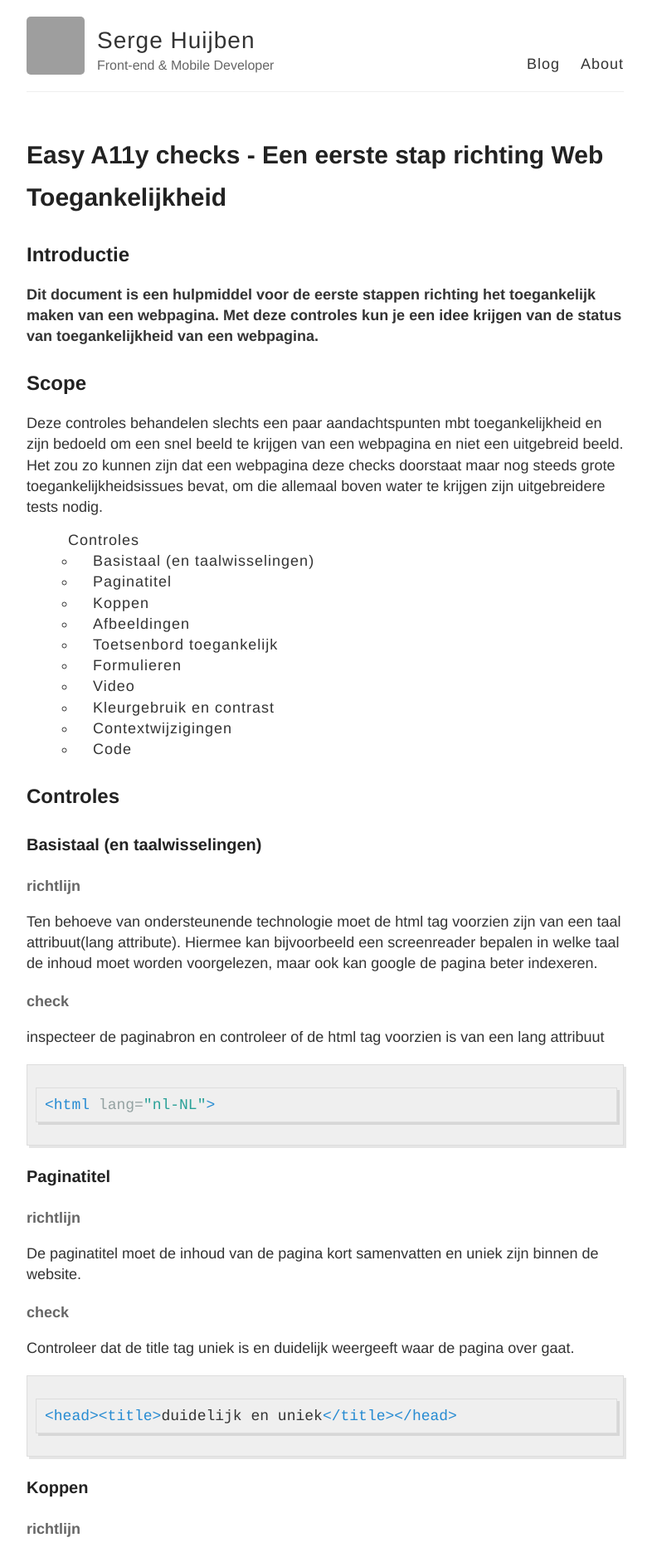
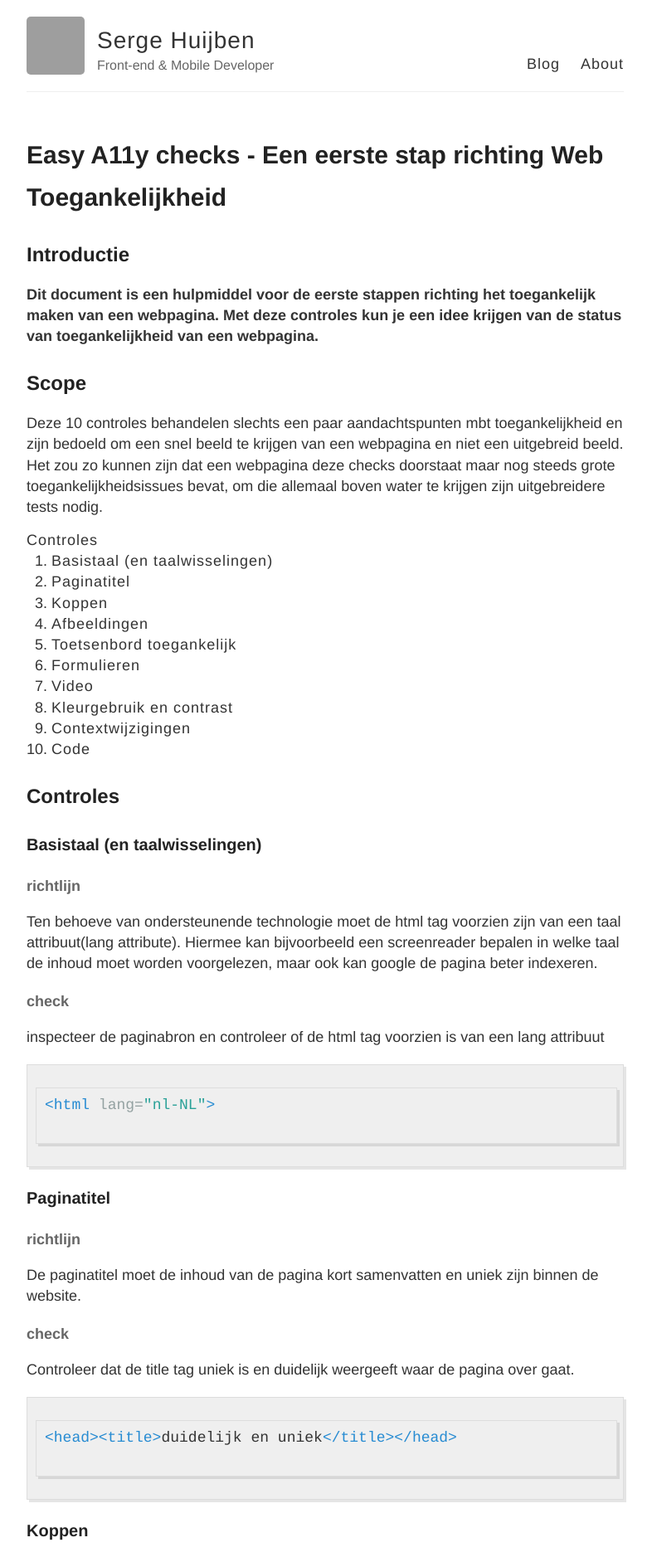
Before and after one commit to thehuijb/thehuijb.github.io, a Jekyll site: the page built from _posts/2017-09-14-start-met-a11y.md, in a window 1280 px wide. Shown: the top 1877 px of the page at 83% size, without its empty margins (248-1034 px from the left). Built offline with Jekyll 4.4.1, drawn with Linux system fonts in a browser that asks for light colours; grey boxes are pictures that could not be loaded.

Commit message:
update blog

````diff
--- a/_posts/2017-09-14-start-met-a11y.md
+++ b/_posts/2017-09-14-start-met-a11y.md
@@ -8,12 +8,12 @@ title: Easy A11y checks - Een eerste stap richting Web Toegankelijkheid
 **Dit document is een hulpmiddel voor de eerste stappen richting het toegankelijk maken van een webpagina. Met deze controles kun je een idee krijgen van de status van toegankelijkheid van een webpagina.**
 
 ## Scope
-Deze controles behandelen slechts een paar aandachtspunten mbt toegankelijkheid en zijn bedoeld om een snel beeld te krijgen van een webpagina en niet een uitgebreid beeld. Het zou zo kunnen zijn dat een webpagina deze checks doorstaat maar nog steeds grote toegankelijkheidsissues bevat, om die allemaal boven water te krijgen zijn uitgebreidere tests nodig.
+Deze 10 controles behandelen slechts een paar aandachtspunten mbt toegankelijkheid en zijn bedoeld om een snel beeld te krijgen van een webpagina en niet een uitgebreid beeld. Het zou zo kunnen zijn dat een webpagina deze checks doorstaat maar nog steeds grote toegankelijkheidsissues bevat, om die allemaal boven water te krijgen zijn uitgebreidere tests nodig.
 
 <nav class="toc" role="navigation">
 	<ul>
 		<li><a href="#controles">Controles</a>
-			<ul>
+			<ol>
 				<li><a href="#basistaal-en-taalwisselingen">Basistaal (en taalwisselingen)</a></li>
 				<li><a href="#paginatitel">Paginatitel</a></li>
 				<li><a href="#koppen">Koppen</a></li>
@@ -24,7 +24,7 @@ Deze controles behandelen slechts een paar aandachtspunten mbt toegankelijkheid
 				<li><a href="#kleurgebruik-en-contrast">Kleurgebruik en contrast</a></li>
 				<li><a href="#contextwijzigingen">Contextwijzigingen</a></li>
 				<li><a href="#code">Code</a></li>
-			</ul>
+			</ol>
 		</li>
 	</ul>
 </nav>
@@ -37,6 +37,7 @@ Ten behoeve van ondersteunende technologie moet de html tag voorzien zijn van ee
 inspecteer de paginabron en controleer of de html tag voorzien is van een lang attribuut
 ```html
 <html lang="nl-NL">
+
 ```
 
 ### Paginatitel
@@ -46,6 +47,7 @@ De paginatitel moet de inhoud van de pagina kort samenvatten en uniek zijn binne
 Controleer dat de title tag uniek is en duidelijk weergeeft waar de pagina over gaat.
 ```html
 <head><title>duidelijk en uniek</title></head>
+
 ```
 
 ### Koppen
@@ -72,6 +74,7 @@ fout:
   <h1>kop niveau 1</h1> -- tweede level 1 kop
     <h2>kop niveau 2</h2>
       <h3>kop niveau 3</h3>
+
 ```
 
 ### Afbeeldingen
@@ -81,6 +84,7 @@ Voor functionele afbeeldingen geldt dat ze altijd moeten zijn voorzien van een d
 Controleer dat de img tag voorzien is van een alt attribuut.
 ```html
 <img src="pad/naar/afbeelding" alt="duidelijk beschrijvend tekstueel alternatief">
+
 ```
 
 ### Toetsenbord toegankelijk
@@ -98,11 +102,13 @@ Controleer dat input velden voorzien zijn van een label
 <label>beschrijvende tekst
   <input type="..">
 </label>
+
 ```
 of
 ```html
 <label for="inputid">beschrijvende tekst</label>
 <input type=".." id="inputid">
+
 ```
 Controleer dat gegroepeerde radiobuttons en checkboxen voorzien zijn van fieldset en legend
 ```html
@@ -111,6 +117,7 @@ Controleer dat gegroepeerde radiobuttons en checkboxen voorzien zijn van fieldse
   <input type="checkbox/radiobutton">
   <input type="checkbox/radiobutton">
 </fieldset>
+
 ```
 Controleer dat foutmeldingen duidelijk aangeven wat er fout is en welk invoerveld fout is
 
--- a/style.scss
+++ b/style.scss
@@ -170,14 +170,16 @@ img {
 .site-info-wrapper {
   display: flex;
   align-items: flex-end;
-  min-width: 320px;
+  min-width: 300px;
 }
 .site-avatar {
   width: 70px;
   height: 70px;
   flex:0 0 70px;
   margin-right: 15px;
-
+  @include mobile {
+    margin-right: 10px;
+  }
   img {
     border-radius: 5px;
   }
@@ -221,6 +223,14 @@ nav {
       color: $blue;
     }
   }
+
+  > ul {
+    padding-left:0;
+    li > a {
+      margin-left:0;
+    }
+  }
+
 }
 
 //
````
